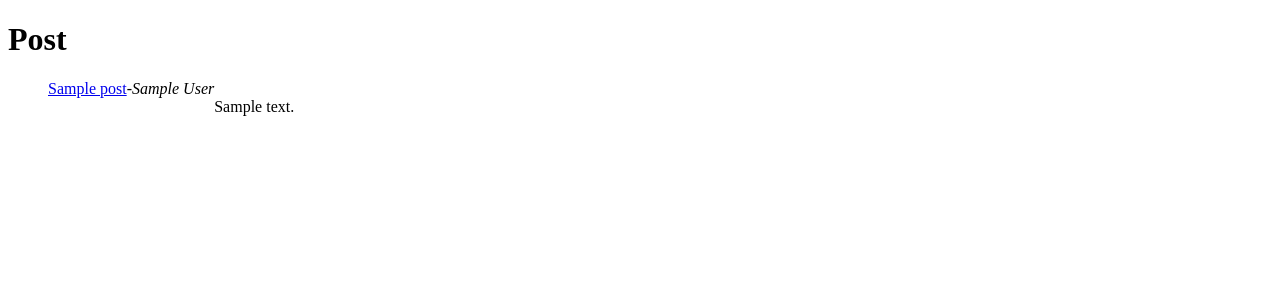
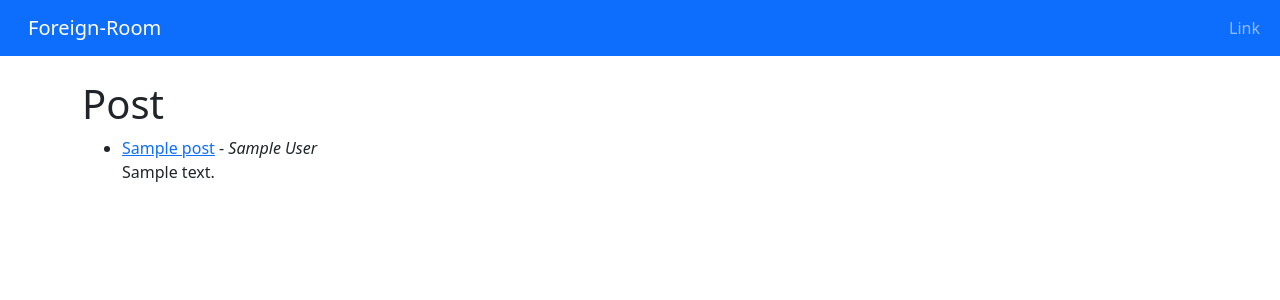
Before and after one commit to gassama94/Foreign-room, a Django app: page / in a window 1280 px wide. Shown: the top 300 px of the page. Run offline with Django 3.2, Linux system fonts and the light colour scheme; tables that the repository leaves empty hold one stand-in row (values such as "Sample post").

Commit message:
Added navbar and tittle model

```diff
--- a/blog/models.py
+++ b/blog/models.py
@@ -10,6 +10,7 @@ STATUS = ((0, "Draft"), (1, "Published"))
 
 class Post(models.Model):
     title = models.CharField(max_length=255, unique=True)
+    title_tag = models.CharField(max_length=255, default='Foreign-Room')
     author = models. ForeignKey(
         User, on_delete=models.CASCADE, related_name="blog_posts")
     content = models.TextField()
--- /dev/null
+++ b/blog/templates/base.html
@@ -0,0 +1,118 @@
+<!DOCTYPE html>
+<html lang="en" dir="ltr">
+  <head>
+    <!-- Required meta tags -->
+    <meta charset="utf-8" />
+    <meta name="viewport" content="width=device-width, initial-scale=1" />
+
+    <!-- Bootstrap CSS -->
+    <link
+      rel="stylesheet"
+      href="https://cdn.jsdelivr.net/npm/bootstrap@5.3.1/dist/css/bootstrap.rtl.min.css"
+      integrity="sha384-PRrgQVJ8NNHGieOA1grGdCTIt4h21CzJs6SnWH4YMQ6G5F5+IEzOHz67L4SQaF0o"
+      crossorigin="anonymous"
+    />
+    <link
+      rel="stylesheet"
+      href="https://cdn.jsdelivr.net/npm/bootstrap@5.3.1/dist/css/bootstrap.rtl.min.css"
+      integrity="sha384-PRrgQVJ8NNHGieOA1grGdCTIt4h21CzJs6SnWH4YMQ6G5F5+IEzOHz67L4SQaF0o"
+      crossorigin="anonymous"
+    />
+
+    <title>
+      {% block title %}
+         Foreign-Room!
+      {% endblock %}
+    </title>
+  </head>
+  <body>
+    <!-- navbar Open -->
+    <nav
+      class="navbar navbar-expand-lg navbar-dark bg-primary"
+      data-bs-theme="dark"
+    >
+      <div class="container-fluid">
+        <a class="navbar-brand" href="{% url 'home' %}">Foreign-Room</a>
+        <button
+          class="navbar-toggler"
+          type="button"
+          data-bs-toggle="collapse"
+          data-bs-target="#navbarSupportedContent"
+          aria-controls="navbarSupportedContent"
+          aria-expanded="false"
+          aria-label="Toggle navigation"
+        >
+          <span class="navbar-toggler-icon"></span>
+        </button>
+        <div class="collapse navbar-collapse" id="navbarSupportedContent">
+          <ul class="navbar-nav me-auto mb-2 mb-lg-0">
+            <!-- <li class="nav-item">
+              <a class="nav-link active" aria-current="page" href="#">Home</a>
+            </li> -->
+            <li class="nav-item">
+              <a class="nav-link" href="#">Link</a>
+            </li>
+            <!-- <li class="nav-item dropdown">
+              <a
+                class="nav-link dropdown-toggle"
+                href="#"
+                role="button"
+                data-bs-toggle="dropdown"
+                aria-expanded="false"
+              >
+                Dropdown
+              </a>
+              <ul class="dropdown-menu">
+                <li><a class="dropdown-item" href="#">Action</a></li>
+                <li><a class="dropdown-item" href="#">Another action</a></li>
+                <li><hr class="dropdown-divider" /></li>
+                <li>
+                  <a class="dropdown-item" href="#">Something else here</a>
+                </li>
+              </ul>
+            </li> -->
+            <!-- <li class="nav-item">
+              <a class="nav-link disabled" aria-disabled="true">Disabled</a>
+            </li> -->
+          </ul>
+          <!-- <form class="d-flex" role="search">
+            <input
+              class="form-control me-2"
+              type="search"
+              placeholder="Search"
+              aria-label="Search"
+            />
+            <button class="btn btn-outline-success" type="submit">
+              Search
+            </button>
+          </form> -->
+        </div>
+      </div>
+    </nav>
+    <!-- navbar Close -->
+    <br />
+    <div class="container">{% block content %} {% endblock %}</div>
+
+    <!-- Optional JavaScript; choose one of the two! -->
+
+    <!-- Option 1: Bootstrap Bundle with Popper -->
+    <script
+      src="https://cdn.jsdelivr.net/npm/bootstrap@5.3.1/dist/js/bootstrap.bundle.min.js"
+      integrity="sha384-HwwvtgBNo3bZJJLYd8oVXjrBZt8cqVSpeBNS5n7C8IVInixGAoxmnlMuBnhbgrkm"
+      crossorigin="anonymous"
+    ></script>
+
+    <!-- Option 2: Separate Popper and Bootstrap JS -->
+
+    <script
+      src="https://cdn.jsdelivr.net/npm/@popperjs/core@2.11.8/dist/umd/popper.min.js"
+      integrity="sha384-I7E8VVD/ismYTF4hNIPjVp/Zjvgyol6VFvRkX/vR+Vc4jQkC+hVqc2pM8ODewa9r"
+      crossorigin="anonymous"
+    ></script>
+    <script
+      src="https://cdn.jsdelivr.net/npm/bootstrap@5.3.1/dist/js/bootstrap.min.js"
+      integrity="sha384-Rx+T1VzGupg4BHQYs2gCW9It+akI2MM/mndMCy36UVfodzcJcF0GGLxZIzObiEfa"
+      crossorigin="anonymous"
+    ></script>
+  </body>
+</html>
--- a/blog/templates/home.html
+++ b/blog/templates/home.html
@@ -1,13 +1,4 @@
-<!DOCTYPE html>
-<html lang="en">
-  <head>
-    <meta charset="UTF-8" />
-    <meta name="viewport" content="width=device-width, initial-scale=1.0" />
-    <link rel="stylesheet" type="text/css" href="blog/templates/style.css" />
-    <title>Document</title>
-  </head>
-  <body></body>
-</html>
+{% extends 'base.html' %} {% block content %}
 
 <h1>Post</h1>
 
@@ -20,3 +11,5 @@
   </li>
   {% endfor %}
 </ul>
+
+{% endblock %}
--- a/blog/templates/style.css
+++ b/blog/templates/style.css
@@ -1,40 +1 @@
 /* Style for the entire list item */
-li {
-  display: flex; /* Use flexbox for layout */
-  margin-bottom: 20px; /* Add some vertical spacing between list items */
-}
-
-/* Style for the profile picture and author info container */
-.author-profile {
-  display: flex; /* Use flexbox for side-by-side layout */
-  align-items: center; /* Center vertically within the list item */
-  margin-right: 20px; /* Add some horizontal spacing between profile and info */
-}
-
-/* Style for the profile picture */
-.author-profile img {
-  width: 50px; /* Set the width of the profile picture */
-  height: 50px; /* Set the height of the profile picture */
-  border-radius: 50%; /* Create a circular profile picture */
-  object-fit: cover; /* Ensure the image fits the container without stretching */
-  margin-right: 10px; /* Add spacing between the picture and info */
-}
-
-/* Style for the author's name */
-.author-info h3 {
-  font-size: 18px; /* Adjust font size as needed */
-  margin: 0; /* Remove any default margin */
-}
-
-/* Style for the author's role */
-.author-info p {
-  font-size: 14px; /* Adjust font size as needed */
-  color: #666; /* Set a color for the role text */
-  margin: 0; /* Remove any default margin */
-}
-
-/* Style for the content */
-.content {
-  font-size: 16px; /* Adjust font size as needed */
-  line-height: 1.4; /* Set line height for content */
-}
```
Also changed, not shown: blog/admin.py (+9 -2 lines), blog/templates/article_details.html (+6 -3 lines), blog/migrations/0004_post_title_tag.py (added).
